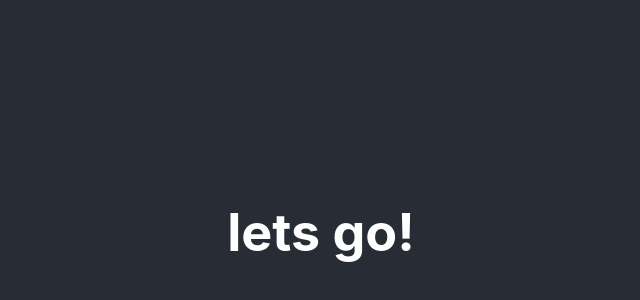
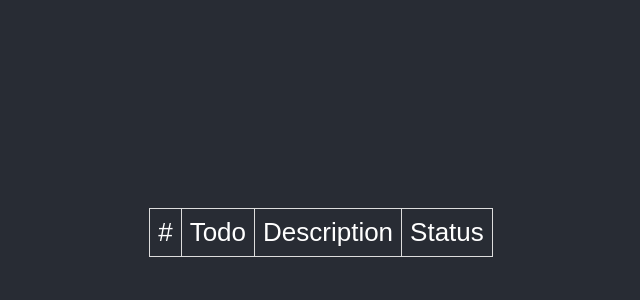
Before and after one commit to yasincaliskan/Todo, a React (Create React App) app in the folder frontend/: page / in a window 1280 px wide. Shown: the part 168-468 px from the top of the page, without its empty margins (319-959 px from the left). Built offline with nearby package versions, Linux system fonts and the light colour scheme.

Commit message:
Designed Basic Todo Table

```diff
--- a/frontend/src/App.js
+++ b/frontend/src/App.js
@@ -1,12 +1,23 @@
 import React from 'react';
-import logo from './logo.svg';
 import './App.css';
+import './style.css';
 
 function App() {
   return (
     <div className="App">
       <header className="App-header">
-        <h1>lets go!</h1>
+
+        <div>
+          <table>
+            <tr>
+              <td>#</td>
+              <td>Todo</td>
+              <td>Description</td>
+              <td>Status</td>
+            </tr>
+          </table>
+        </div>
+
       </header>
     </div>
   );
--- /dev/null
+++ b/frontend/src/style.css
@@ -0,0 +1,15 @@
+table {
+    font-family: arial, sans-serif;
+    border-collapse: collapse;
+    width: 100%;
+}
+
+td, th {
+    border: 1px solid #dddddd;
+    text-align: left;
+    padding: 8px;
+}
+
+tr:nth-child(even) {
+    background-color: #dddddd;
+}
```
Also changed, not shown: frontend/public/logo192.png (deleted), frontend/public/logo512.png (deleted).
